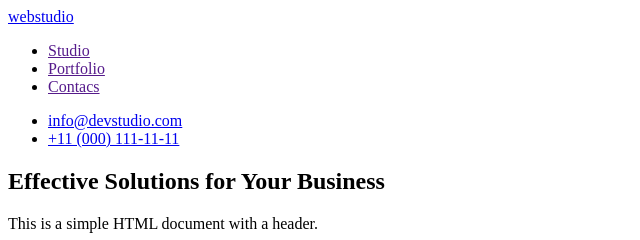
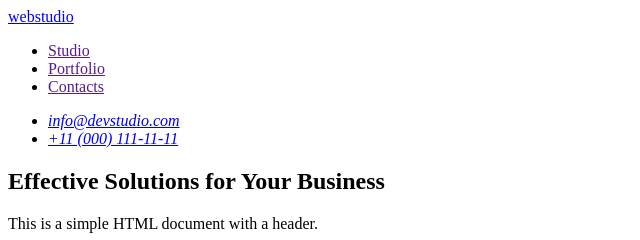
Before and after one commit to DenzilHulagin/goit-markup-hw-01, a plain HTML site: page index.html in a window 1280 px wide. Shown: the top 240 px of the page, 0-640 px from the left. Drawn offline with Linux system fonts and the light colour scheme.

Commit message:
finish11

```diff
--- a/index.html
+++ b/index.html
@@ -7,8 +7,9 @@
 </head>
 <body>
 <header>
+
+    <nav>
         <a href="./index.html">webstudio</a>
-    <nav>
         <ul>
             <li>
                 <a href="">Studio</a>
@@ -17,10 +18,11 @@
                 <a href="">Portfolio</a>
             </li>
             <li>
-                <a href="">Contacs</a>
+                <a href="">Contacts</a>
             </li>
          </ul>
     </nav>
+    <address>
          <ul>
              <li>
                  <a href="mailto:info@devstudio.com">info@devstudio.com</a>
@@ -29,6 +31,7 @@
                  <a href="tel:+110001111111">+11 (000) 111-11-11</a>
              </li>
          </ul>
+    </address>
 
 </header>
 
```
Lines whose indentation alone changed are shown as unchanged.
